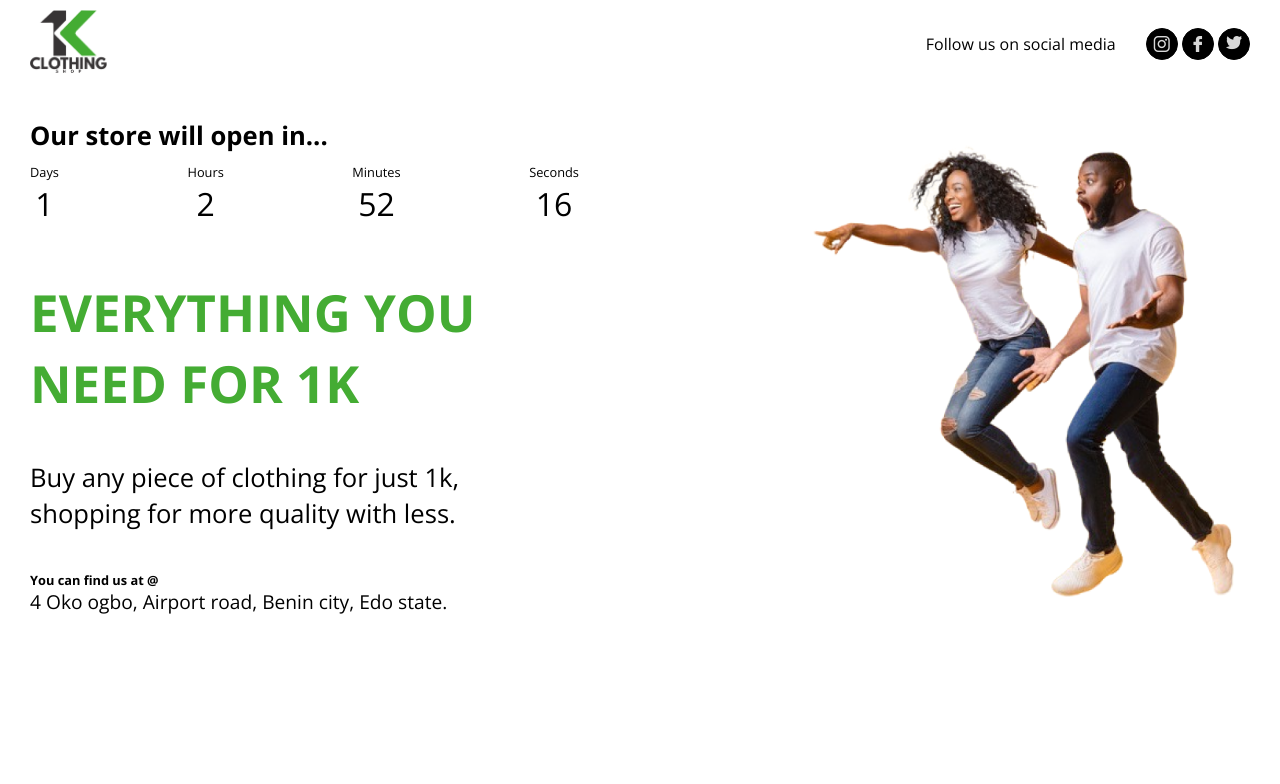
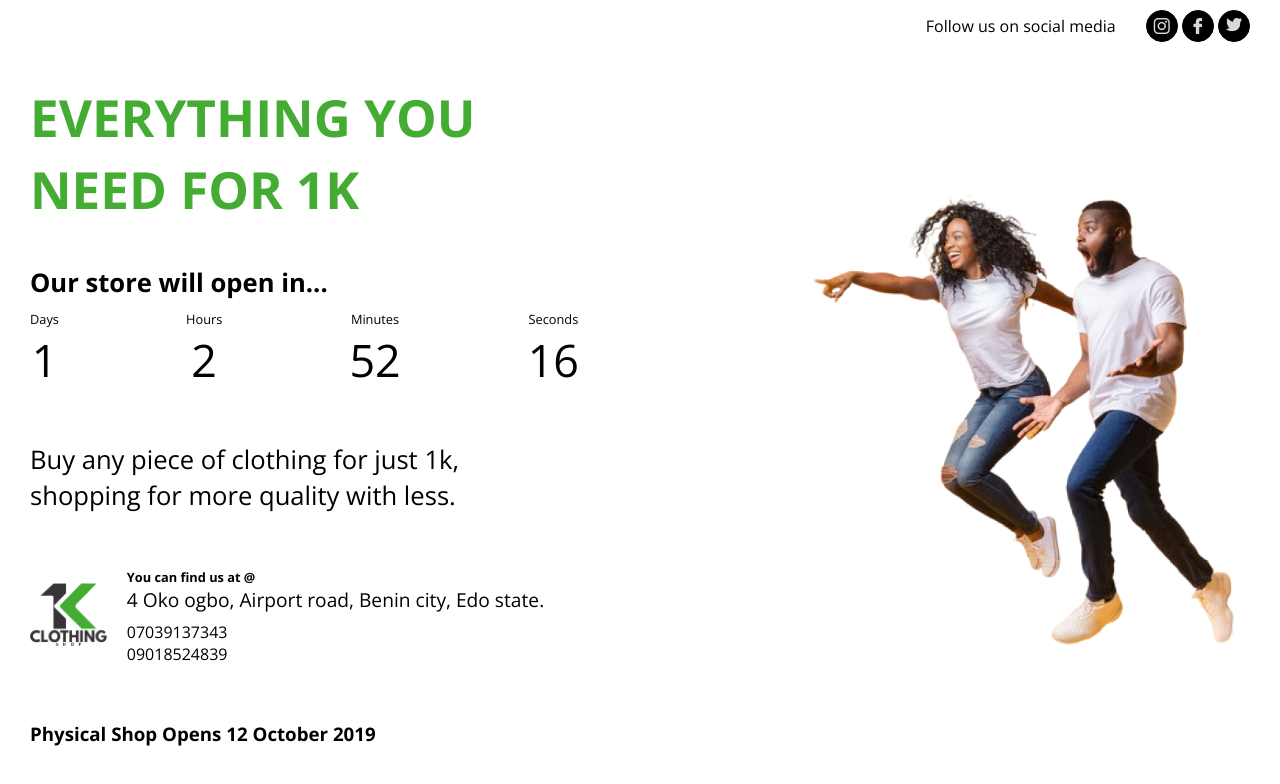
Before and after one commit to Silverman42/1kStore, a plain HTML site: page index.html in a window 1280 px wide. Drawn offline with nearby package versions, Linux system fonts and the light colour scheme.

Commit message:
Update: damn footer added

```diff
--- a/index.html
+++ b/index.html
@@ -29,11 +29,7 @@
 <body>
     <div id="app">
         <header class="k-header">
-            <div class="logo">
-                <figure class="img-responsive">
-                    <img src="img/logo.png" alt="k website logo">
-                </figure>
-            </div>
+
             <div class="social social-row social-hide-sm">
                 <p>Follow us on social media</p>
                 <ul>
@@ -49,12 +45,6 @@
         </header>
         <section class="k-container">
             <div class="k-content">
-                <!--Countdown timer section (for Desktop view)-->
-                <div class="countdown">
-                    <p class="countdown-title">Our store will open in...</p>
-                    <!--Vue countdown component-->
-                    <countdown count-down-date="Oct 12, 2019 00:00:25" />
-                </div>
                 <!--Hero-->
                 <div class="hero">
                     <!--Hero header-->
@@ -70,6 +60,12 @@
                         </figure>
                     </div>
                 </div>
+                <!--Countdown timer section (for Desktop view)-->
+                <div class="countdown">
+                    <p class="countdown-title">Our store will open in...</p>
+                    <!--Vue countdown component-->
+                    <countdown count-down-date="Oct 12, 2019 00:00:25" />
+                </div>
 
                 <!--Caption-->
                 <p class="caption">
@@ -79,10 +75,19 @@
 
                 <!--Address-->
                 <div class="address">
-                    <h2>You can find us at @</h2>
-                    <address>
-                        4 Oko ogbo, Airport road, Benin city, Edo state.
-                    </address>
+                    <div class="logo">
+                        <figure class="img-responsive">
+                            <img src="img/logo.png" alt="k website logo">
+                        </figure>
+                    </div>
+                    <div>
+                        <h2>You can find us at @</h2>
+                        <address>
+                            4 Oko ogbo, Airport road, Benin city, Edo state.
+                        </address>
+                        <figure>07039137343</figure>
+                        <figure>09018524839</figure>
+                    </div>
                 </div>
 
                 <!--Social Links (for mobile only)-->
@@ -100,6 +105,9 @@
                         <li></li>
                     </ul>
                 </div>
+                <div class="wtf-class">
+                    <h3>Physical Shop Opens 12 October 2019</h3>
+                </div>
             </div>
             <div class="k-illustration">
                 <figure class="img-responsive">
--- a/style.css
+++ b/style.css
@@ -56,7 +56,7 @@ section {
 .countdown,
 .address,
 .hero,
-.caption {
+.caption,.wtf-class {
     margin-top: var(--space-2);
     margin-bottom: var(--space-2);
 }
@@ -86,7 +86,7 @@ section {
 
 .countdown-time>li>figure {
     margin-bottom: var(--space-1);
-    font-size: var(--size-5);
+    font-size: var(--size-6);
 }
 
 /*
@@ -99,14 +99,25 @@ section {
 /*
 **Address
 */
-.address>h2 {
+.address{
+    display: flex;
+    flex-direction: column;
+    justify-content: center;
+}
+.address .logo{
+    margin: var(--space-3) auto;
+    width: var(--size-10);
+}
+.address h2 {
     font-size: var(--size-2);
 }
 
-.address>address {
+.address address {
     font-style: normal;
     font-size: var(--size-3);
+    margin-bottom: var(--size-1);
 }
+
 
 .caption {
     font-size: var(--size-4);
@@ -184,11 +195,6 @@ section {
     justify-content: center;
 }
 
-.k-header>.logo {
-    width: var(--size-10);
-    margin: auto;
-}
-
 /*
 **Container
 */
@@ -218,7 +224,7 @@ section {
         display: none;
     }
     .k-content>:nth-child(1){
-        order: 3;
+        order: 1;
     }
     .k-content>:nth-child(2){
         order: 1;
@@ -232,6 +238,9 @@ section {
     .k-content>:nth-child(5){
         order: 5;
     }
+    .k-content>:nth-child(6){
+        order: 6;
+    }
 
     /*
     **Social media handle
@@ -239,6 +248,7 @@ section {
     .social-hide-sm {
         display: none;
     }
+
 
     /*
     ** Hero
@@ -262,6 +272,10 @@ section {
     .caption {
         text-align: center;
     }
+
+    .wtf-class{
+        text-align: center;
+    }
 }
 
 /*
@@ -278,12 +292,9 @@ section {
 
     .k-header {
         flex-direction: row;
-        justify-content: space-between;
+        justify-content: flex-end;
     }
 
-    .k-header>.logo {
-        margin: var(--space-0);
-    }
 
     /*
     **Containrs
@@ -306,6 +317,19 @@ section {
     }
 
     /*
+    ** Address
+    */
+    .address{
+        flex-direction: row;
+        justify-content: flex-start;
+        align-items: center;
+    }
+    .address .logo{
+        margin-right: var(--space-2);
+        margin-left: 0;
+    }
+
+    /*
     ** Hero
     */
     .hero h1 {
```
